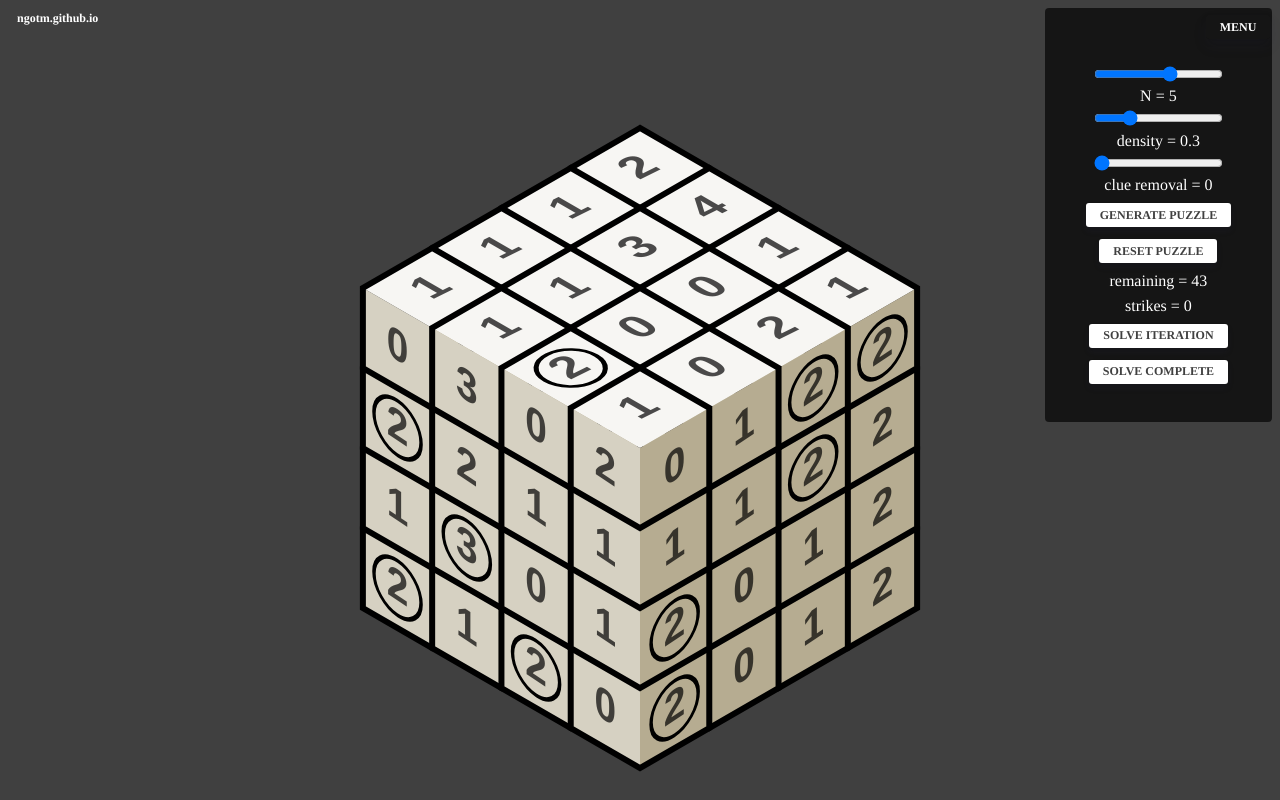
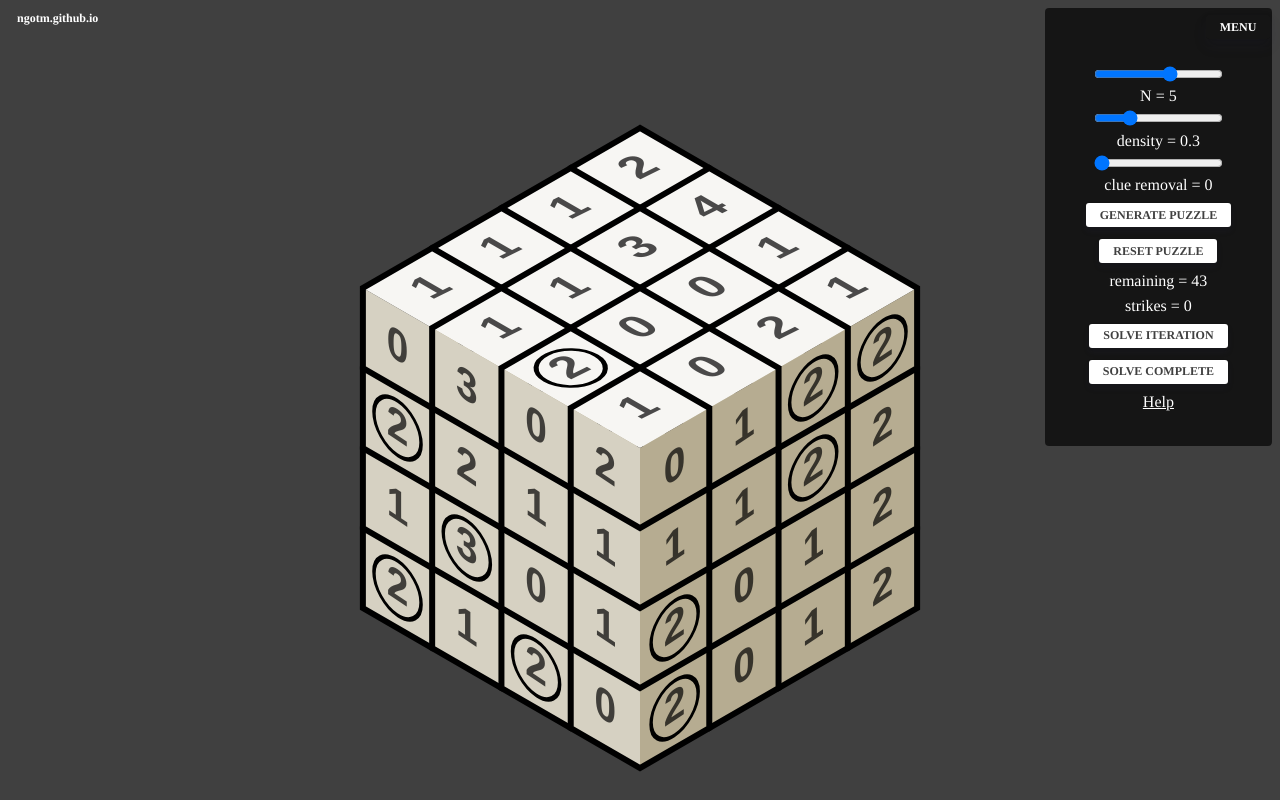
Before and after one commit to tmngo/nona, a Vue app: page / in a window 1280 px wide. Both pictures are taken after a click on the button "MENU". Built offline with nearby package versions, Linux system fonts and the light colour scheme; a web font is replaced by a local one; what vue-worker would draw is missing.

Commit message:
help menu

```diff
--- a/src/App.vue
+++ b/src/App.vue
@@ -98,6 +98,8 @@
 
         <button @click="solveN(1)">Solve Iteration</button>
         <button @click="solve">Solve Complete</button>
+
+        <p><a href="https://github.com/ngotm/nona">Help</a></p>
 
       </div>
     </div>
@@ -1156,6 +1158,7 @@ body {
   margin: 0.5em;
   background: #000a;
   border-radius: 4px;
+
 }
 
 .menu > button{
@@ -1174,11 +1177,18 @@ body {
   color: white;
   margin: 0.5em 0em;
   p {
+    a {
+      font: {
+        family: FiraSans, Times, sans-serif !important;
+        size: 1em;
+      }
+      text-decoration: underline;
+		  color: #ffffff;
+	  }
     margin: 0.2em;
   }
   button {
     margin: 0.5em;
-
   }
 }
 
```
Also changed, not shown: 1 other file (tests, documents, lock files or other folders). Lines whose indentation alone changed are shown as unchanged.
